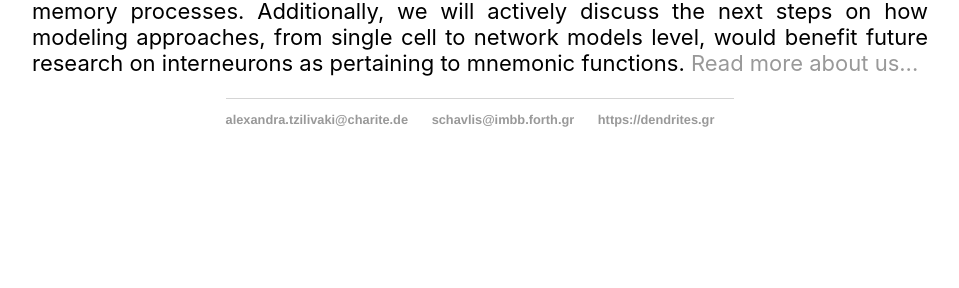
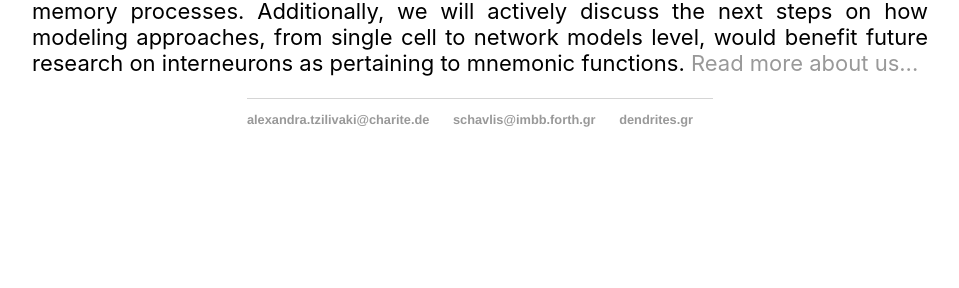
Before and after one commit to spirosChv/ocns2021interneurons, a Jekyll site: the page built from index.html, in a window 1280 px wide. Shown: the part 807-1095 px from the top of the page, without its empty margins (160-1119 px from the left). Built offline with Jekyll 4.4.1, drawn with Linux system fonts in a browser that asks for light colours; some of the changed lines change nothing that is shown.

Commit message:
Update default.html

```diff
--- a/_layouts/default.html
+++ b/_layouts/default.html
@@ -23,7 +23,7 @@
 	    		<ul>
 				<li><a href="mailto:alexandra.tzilivaki@charite.de">alexandra.tzilivaki@charite.de</a></li>
 	        		<li><a href="mailto:schavlis@imbb.forth.gr">schavlis@imbb.forth.gr</a></li>
-	        		<li><a href="http://dendrites.gr">https://dendrites.gr</a></li>
+	        		<li><a href="http://dendrites.gr">dendrites.gr</a></li>
 				</ul>
 			</footer>
 		</body>
```
